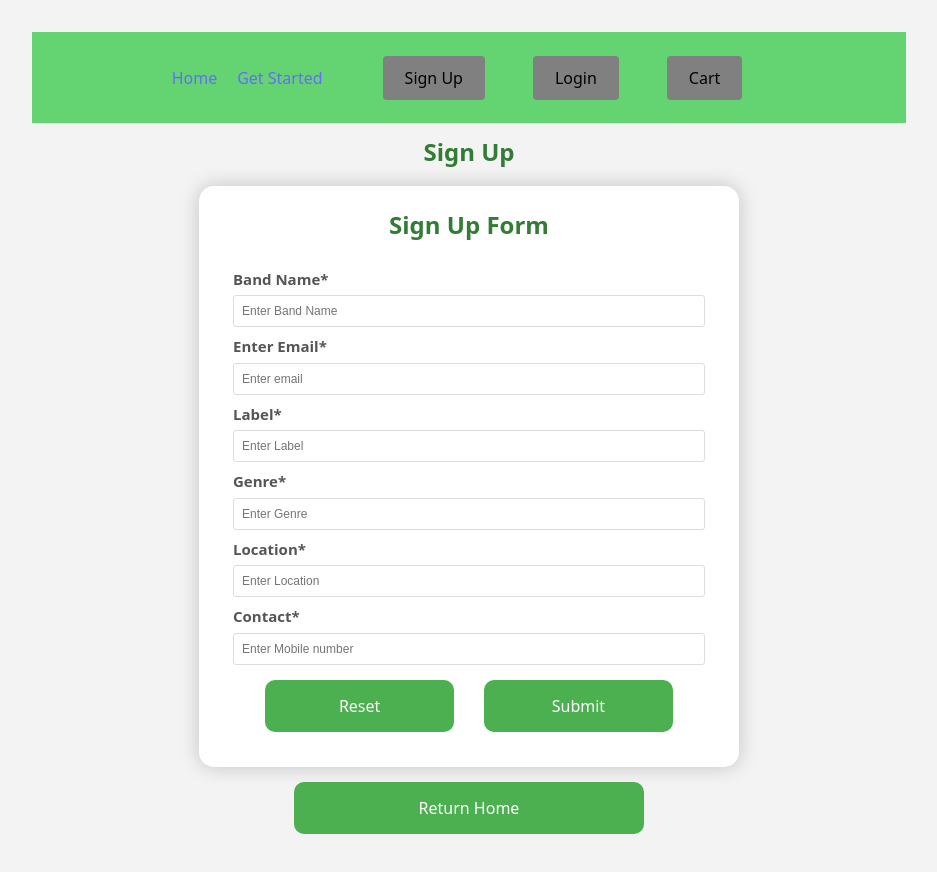
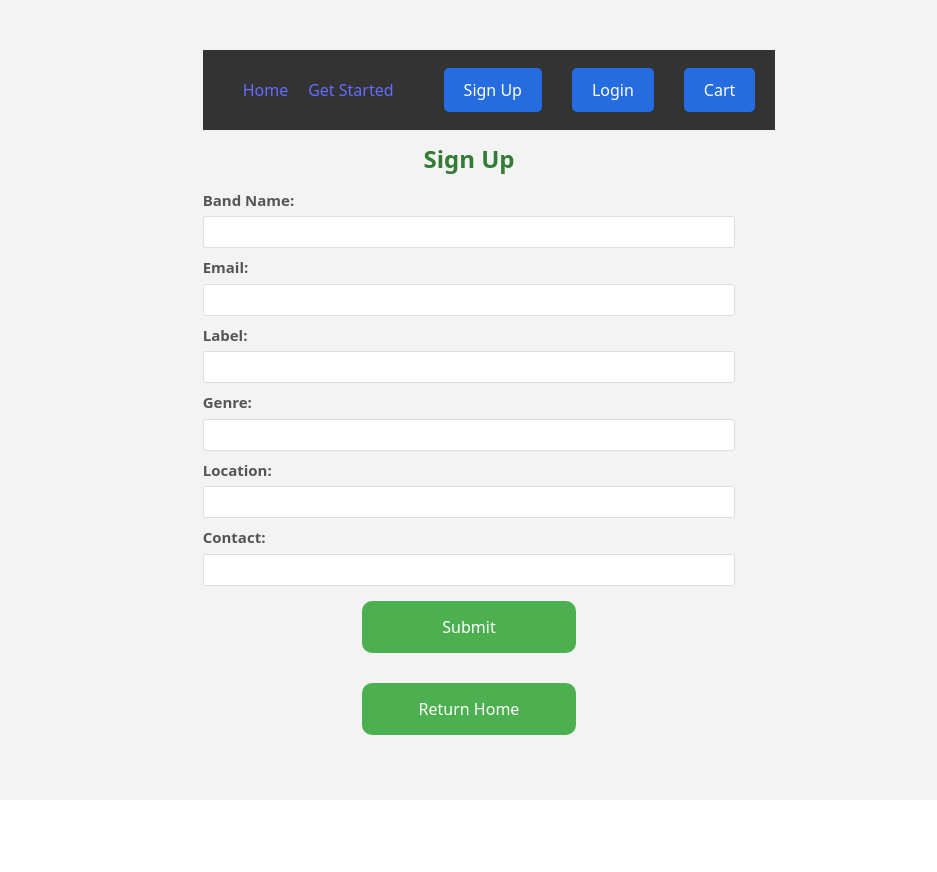
Before and after one commit to bronny86/bandmerchfrontend, a React (Vite) app: page /signup in a window 1280 px wide. Shown: the top 872 px of the page, without its empty margins (171-1108 px from the left). After the commit the page ends 800 px from the top, so only its background shows below. Built offline with nearby package versions, Linux system fonts and the light colour scheme.

Commit message:
navbar responsive and showing as hamburger menu on smaller screens

```diff
--- a/src/App.jsx
+++ b/src/App.jsx
@@ -1,13 +1,13 @@
 import React from "react";
 import "./App.css";
-import Navbar from "./components/Navbar";
+import Navbar from "./components/Navbar/Navbar";
 import {
     BrowserRouter as Router,
     Routes,
     Route
 } from "react-router-dom";
 
-import { Home } from "./pages/index"; // Use the imported Home component
+import { Home } from "./pages/Home"; // Use the imported Home component
 import { Cart } from "./pages/Cart";
 import { SignUp } from "./pages/SignUp";
 import { LogIn } from "./pages/Login";
@@ -18,7 +18,7 @@ function App() {
         <Router>
             <Navbar />
             <Routes>
-                <Route path="/index" element={<Home />} />
+                <Route path="/" element={<Home />} />
                 <Route path="/cart" element={<Cart />} />
                 <Route path="/GetStarted" element={<GetStarted />} />
                 <Route path="/login" element={<LogIn />} />
--- /dev/null
+++ b/src/components/Navbar/Navbar.jsx
@@ -0,0 +1,93 @@
+import React, { useState } from "react";
+import { NavLink } from "react-router-dom"; // Import NavLink
+import {
+    Nav, // Import Nav
+    Bars, // Import Bars
+    NavMenu, // Import NavMenu
+    NavMenuLeft, // Import NavMenuLeft
+    NavMenuRight, // Import NavMenuRight
+    NavBtnLink, // Import NavBtnLink
+    DropdownMenu, // Import DropdownMenu
+} from "./NavbarElements"; // Adjust the path if necessary
+
+const NavbarComponent = () => {
+    const [isDropdownOpen, setIsDropdownOpen] = useState(false);
+
+    const toggleDropdown = () => {
+        console.log("Hamburger menu clicked");
+        setIsDropdownOpen(!isDropdownOpen);
+    };
+
+    const closeDropdown = () => {
+        setIsDropdownOpen(false); // Close the dropdown menu
+    };
+
+    return (
+        <>
+            <Nav>
+                <Bars onClick={toggleDropdown} /> {/* Hamburger menu toggle */}
+
+                <NavMenu>
+                    {/* Left-aligned items */}
+                    <NavMenuLeft>
+                        <NavLink to="/" activestyle={{ fontWeight: "bold", color: "red" }}>
+                            Home
+                        </NavLink>
+                        <NavLink to="/GetStarted" activestyle={{ fontWeight: "bold", color: "red" }}>
+                            Get Started
+                        </NavLink>
+                    </NavMenuLeft>
+
+                    {/* Right-aligned items */}
+                    <NavMenuRight>
+                        <NavBtnLink to="/signup">Sign Up</NavBtnLink>
+                        <NavBtnLink to="/login">Login</NavBtnLink>
+                        <NavBtnLink to="/cart">Cart</NavBtnLink>
+                    </NavMenuRight>
+                </NavMenu>
+
+                {isDropdownOpen && (
+                    <DropdownMenu>
+                        <NavLink
+                            to="/"
+                            activestyle={{ fontWeight: "bold", color: "red" }}
+                            onClick={closeDropdown}
+                        >
+                            Home
+                        </NavLink>
+                        <NavLink
+                            to="/GetStarted"
+                            activestyle={{ fontWeight: "bold", color: "red" }}
+                            onClick={closeDropdown}
+                        >
+                            Get Started
+                        </NavLink>
+                        <NavLink
+                            to="/signup"
+                            activestyle={{ fontWeight: "bold", color: "red" }}
+                            onClick={closeDropdown}
+                        >
+                            Sign Up
+                        </NavLink>
+                        <NavLink
+                            to="/login"
+                            activestyle={{ fontWeight: "bold", color: "red" }}
+                            onClick={closeDropdown}
+                        >
+                            Login
+                        </NavLink>
+                        <NavLink
+                            to="/cart"
+                            activestyle={{ fontWeight: "bold", color: "red" }}
+                            onClick={closeDropdown}
+                        >
+                            Cart
+                        </NavLink>
+                    </DropdownMenu>
+                )}
+            </Nav>
+        </>
+    );
+};
+
+export default NavbarComponent;
--- a/src/components/Navbar/NavbarElements.jsx
+++ b/src/components/Navbar/NavbarElements.jsx
@@ -1,86 +1,119 @@
-import { FaBars } from "react-icons/fa";
-import { NavLink as Link } from "react-router-dom";
 import styled from "styled-components";
+import { NavLink as RouterNavLink } from "react-router-dom";
 
-export const Nav = styled.nav`
-    background: #63d471;
-    height: 85px;
-    display: flex;
-    justify-content: space-between;
-    padding: 0.2rem calc((100vw - 1000px) / 2);
-    z-index: 12;
-    /* Third Nav */
-    /* justify-content: flex-start; */
-`;
+export const Bars = styled.div`
+    display: none;
+    font-size: 2rem;
+    cursor: pointer;
+    color: #fff;
+    width: 30px;
+    height: 30px;
+    text-align: center;
+    line-height: 30px; /* Vertically center the content */
 
-export const NavLink = styled(Link)`
-    color: #808080;
-    display: flex;
-    align-items: center;
-    text-decoration: none;
-    padding: 0 1rem;
-    height: 100%;
-    cursor: pointer;
-    &.active {
-        color: #000000;
-    }
-`;
-
-export const Bars = styled(FaBars)`
-    display: none;
-    color: #808080;
     @media screen and (max-width: 768px) {
         display: block;
-        position: absolute;
-        top: 0;
-        right: 0;
-        transform: translate(-100%, 75%);
-        font-size: 1.8rem;
-        cursor: pointer;
+    }
+
+    &:before {
+        content: "\\2630"; /* Unicode for hamburger menu */
     }
 `;
 
 export const NavMenu = styled.div`
     display: flex;
     align-items: center;
-    margin-right: -24px;
-    /* Second Nav */
-    /* margin-right: 24px; */
-    /* Third Nav */
-    /* width: 100vw;
-  white-space: nowrap; */
+    justify-content: space-between; /* Space out the left and right sections */
+    flex-grow: 1; /* Allow the menu to take up available space */
+    margin-left: 20px; /* Add spacing between the menu and the hamburger icon */
+
     @media screen and (max-width: 768px) {
-        display: none;
+        display: none; /* Hide the full navbar on smaller screens */
     }
 `;
 
-export const NavBtn = styled.nav`
+export const NavMenuLeft = styled.div`
     display: flex;
     align-items: center;
-    margin-right: 24px;
-    /* Third Nav */
-    /* justify-content: flex-end;
-  width: 100vw; */
+    justify-content: flex-start; /* Align items to the left */
+    gap: 20px; /* Add spacing between items */
+`;
+
+export const NavMenuRight = styled.div`
+    display: flex;
+    align-items: center;
+    justify-content: flex-end; /* Align items to the right */
+    gap: 20px; /* Add spacing between items */
+`;
+
+export const Nav = styled.nav`
+    display: flex;
+    justify-content: space-between; /* Space out the navbar sections */
+    align-items: center;
+    height: 80px;
+    background: #333; /* Navbar background color */
+    padding: 0 20px; /* Add padding to the left and right */
+    color: #fff;
+    width: 100%; /* Ensure the navbar spans the full width of the screen */
+
     @media screen and (max-width: 768px) {
-        display: none;
+        justify-content: space-between;
     }
 `;
 
-export const NavBtnLink = styled(Link)`
-    border-radius: 4px;
-    background: #808080;
-    padding: 10px 22px;
-    color: #000000;
-    outline: none;
-    border: none;
-    cursor: pointer;
-    transition: all 0.2s ease-in-out;
-    text-decoration: none;
-    /* Second Nav */
-    margin-left: 24px;
-    &:hover {
-        transition: all 0.2s ease-in-out;
-        background: #fff;
-        color: #808080;
+export const DropdownMenu = styled.div`
+    position: fixed; /* Position the menu relative to the viewport */
+    top: 50%; /* Center vertically */
+    left: 50%; /* Center horizontally */
+    transform: translate(-50%, -50%); /* Adjust for the element's size */
+    background-color: #fff;
+    border: 1px solid #ccc;
+    border-radius: 5px;
+    box-shadow: 0 4px 6px rgba(0, 0, 0, 0.1);
+    z-index: 1000;
+    display: flex;
+    flex-direction: column;
+    padding: 20px;
+    width: 300px; /* Set a fixed width for the menu */
+    text-align: center;
+
+    a {
+        color: #000;
+        text-decoration: none;
+        padding: 10px;
+        border-bottom: 1px solid #eee;
+
+        &:last-child {
+            border-bottom: none;
+        }
+
+        &:hover {
+            background-color: #f0f0f0;
+        }
     }
 `;
+
+export const NavBtn = styled.div`
+    display: flex;
+    align-items: center;
+    gap: 10px; /* Add spacing between buttons */
+
+    @media screen and (max-width: 768px) {
+        display: none; /* Hide buttons on smaller screens */
+    }
+`;
+
+export const NavBtnLink = styled(RouterNavLink)`
+    background: #256ce1;
+    color: #fff;
+    padding: 10px 20px;
+    border-radius: 5px;
+    text-decoration: none;
+    margin-left: 10px;
+
+    &:hover {
+        background: #fff;
+        color: #256ce1;
+        border: 1px solid #256ce1;
+    }
+`;
--- a/src/components/Navbar/index.jsx
+++ /dev/null
@@ -1,44 +0,0 @@
-import React from "react";
-import { NavLink } from "react-router-dom"; // Import NavLink from react-router-dom
-import {
-    Nav,
-    Bars,
-    NavMenu,
-    NavBtn,
-    NavBtnLink,
-} from "./NavbarElements";
-
-const Navbar = () => {
-    return (
-        <>
-            <Nav>
-                <Bars />
-
-                <NavMenu>
-                <NavLink to="/"  activestyle={{ fontWeight: "bold", color: "red" }}>
-                    Home
-                    </NavLink>
-                    <span style={{ margin: "0 10px" }}></span>
-
-                    <NavLink to="/GetStarted"  activestyle={{ fontWeight: "bold", color: "red" }}>
-                        Get Started
-                    </NavLink>
-                    <span style={{ margin: "0 10px" }}></span>
-                    <span style={{ margin: "0 10px" }}></span>
-                    <span style={{ margin: "0 10px" }}></span>
-                </NavMenu>
-                <NavBtn>
-                    <NavBtnLink to="/signup">Sign Up</NavBtnLink>
-                </NavBtn>
-                <NavBtn>
-                    <NavBtnLink to="/login">Login</NavBtnLink>
-                </NavBtn>
-                <NavBtn>
-                    <NavBtnLink to="/cart">Cart</NavBtnLink>
-                </NavBtn>
-            </Nav>
-        </>
-    );
-};
-
-export default Navbar;
--- a/src/components/SignUpForm.jsx
+++ b/src/components/SignUpForm.jsx
@@ -1,7 +1,7 @@
 import React, { useState } from "react";
 import "../App.css";
 
-export function SignUpForm() { // Named export
+export function SignUpForm() {
     const [bandName, setBandName] = useState("");
     const [email, setEmail] = useState("");
     const [label, setLabel] = useState("");
@@ -11,101 +11,74 @@ export function SignUpForm() { // Named export
 
     const handleSubmit = (e) => {
         e.preventDefault();
-        console.log(
-            bandName,
-            email,
-            label,
-            genre,
-            location,
-            contact,
-        );
-    };
-
-
-
-    const handleReset = () => {
-        setBandName("");
-        setEmail("");
-        setLabel("");
-        setGenre("");
-        setLocation("");
-        setContact("");
+        console.log(bandName, email, label, genre, location, contact);
     };
 
     return (
-        <div className="App">
-            <h1>Sign Up Form</h1>
-            <fieldset>
-                <form action="#" method="get">
-                    <label htmlFor="bandname">Band Name*</label>
+        <form onSubmit={handleSubmit}>
+            <label htmlFor="bandName">Band Name:</label>
             <input
                 type="text"
-                        name="bandname"
-                        id="bandname"
+                id="bandName"
+                name="bandName"
                 value={bandName}
                 onChange={(e) => setBandName(e.target.value)}
-                        placeholder="Enter Band Name"
-                        required
-                    />
-                    <label htmlFor="email">Enter Email*</label>
-                    <input
-                        type="email"
-                        name="email"
-                        id="email"
-                        value={email}
-                        onChange={(e) => setEmail(e.target.value)}
-                        placeholder="Enter email"
-                        required
-                    />
-                    <label htmlFor="label">Label*</label>
-                    <input
-                        type="text"
-                        name="label"
-                        id="label"
-                        value={label}
-                        onChange={(e) => setLabel(e.target.value)}
-                        placeholder="Enter Label"
-                        required
-                    />
-                    <label htmlFor="genre">Genre*</label>
-                    <input
-                        type="text"
-                        name="genre"
-                        id="genre"
-                        value={genre}
-                        onChange={(e) => setGenre(e.target.value)}
-                        placeholder="Enter Genre"
-                        required
-                    />
-                    <label htmlFor="location">Location*</label>
-                    <input
-                        type="text"
-                        name="location"
-                        id="location"
-                        value={location}
-                        onChange={(e) => setLocation(e.target.value)}
-                        placeholder="Enter Location"
-                        required
-                    />
-                    <label htmlFor="tel">Contact*</label>
-                    <input
-                        type="tel"
-                        name="contact"
-                        id="contact"
-                        value={contact}
-                        onChange={(e) => setContact(e.target.value)}
-                        placeholder="Enter Mobile number"
+                autoComplete="organization" // Add autocomplete attribute
                 required
             />
 
-                    <button type="reset" value="reset" onClick={handleReset}>
-                        Reset
-                    </button>
-                    <button type="submit" value="Submit" onClick={handleSubmit}>
-                        Submit
-                    </button>
+            <label htmlFor="email">Email:</label>
+            <input
+                type="email"
+                id="email"
+                name="email"
+                value={email}
+                onChange={(e) => setEmail(e.target.value)}
+                autoComplete="email" // Add autocomplete attribute
+                required
+            />
+
+            <label htmlFor="label">Label:</label>
+            <input
+                type="text"
+                id="label"
+                name="label"
+                value={label}
+                onChange={(e) => setLabel(e.target.value)}
+                autoComplete="organization-title" // Add autocomplete attribute
+            />
+
+            <label htmlFor="genre">Genre:</label>
+            <input
+                type="text"
+                id="genre"
+                name="genre"
+                value={genre}
+                onChange={(e) => setGenre(e.target.value)}
+                autoComplete="off" // Disable autocomplete if not needed
+            />
+
+            <label htmlFor="location">Location:</label>
+            <input
+                type="text"
+                id="location"
+                name="location"
+                value={location}
+                onChange={(e) => setLocation(e.target.value)}
+                autoComplete="address-line1" // Add autocomplete attribute
+            />
+
+            <label htmlFor="contact">Contact:</label>
+            <input
+                type="tel"
+                id="contact"
+                name="contact"
+                value={contact}
+                onChange={(e) => setContact(e.target.value)}
+                autoComplete="tel" // Add autocomplete attribute
+            />
+
+            <button type="submit">Submit</button>
         </form>
-            </fieldset>
-        </div>
     );
 }
```
Also changed, not shown: src/pages/Home.jsx (renamed from src/pages/index.jsx). Lines whose indentation alone changed are shown as unchanged.
